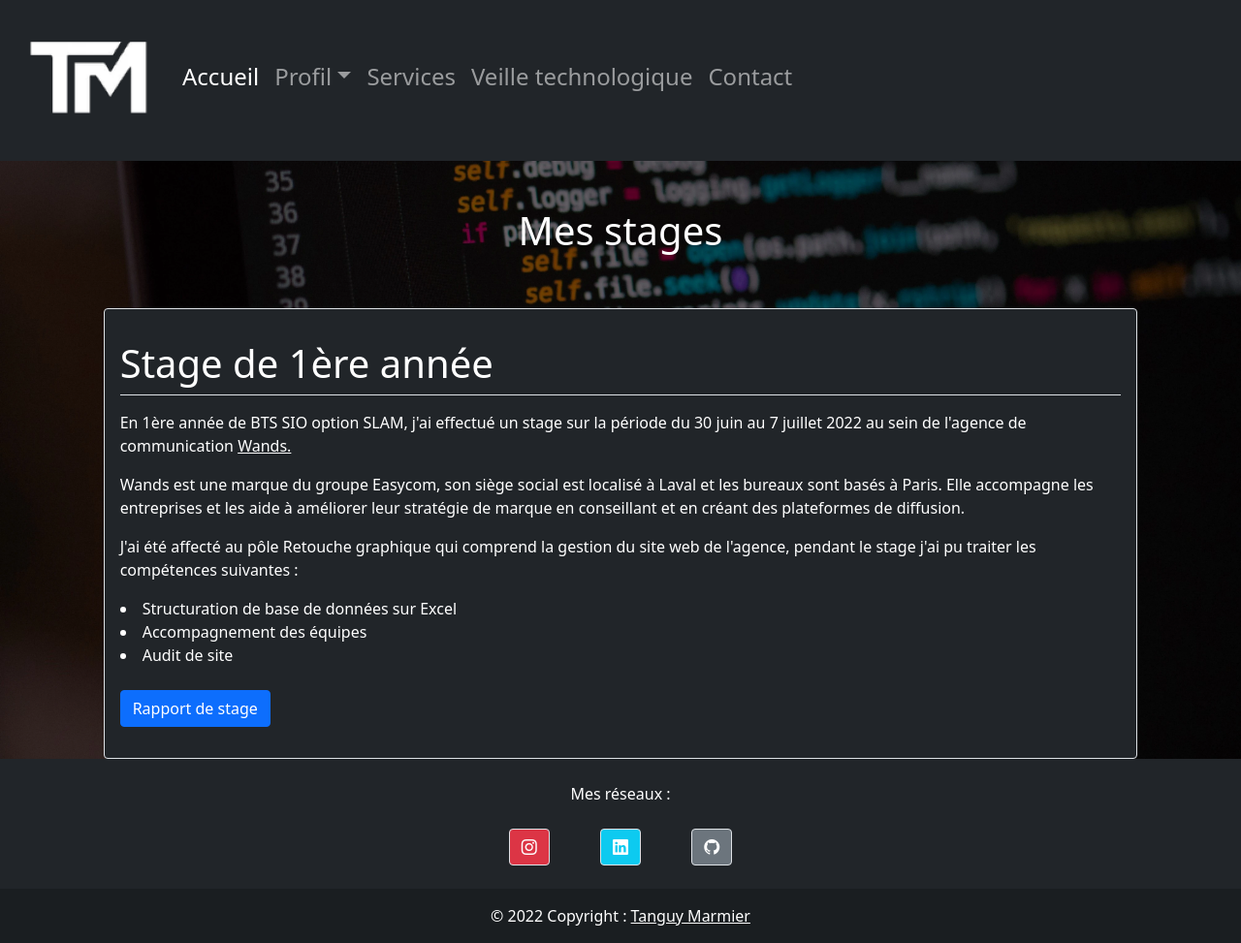
After one commit to tanguym77/portfolio, a PHP site: page /stages.php in a window 1280 px wide. The commit adds this page. Shown: the whole page at 97% size. Run offline with PHP 8.4, Linux system fonts and the light colour scheme; some libraries are stand-ins or nearby versions.

Commit message:
ajout stages

```diff
--- /dev/null
+++ b/stages.php
@@ -0,0 +1,34 @@
+<?php
+    include 'vue/header.php';
+?>
+
+<section style="background: url(images/background.webp); background-size: cover; background-position: center; background-attachment: fixed; min-height:70vh">
+    <div>
+        <!-- TITLE -->
+        <div class="row w-100 mx-auto text-white text-center pt-5 m-0">
+            <h1>Mes stages</h1>
+        </div>
+
+        <!-- Présentation -->
+        <div class="row w-100 mx-auto d-flex justify-content-center pt-5">
+            <div class="col-md-10 border rounded text-white bg-dark p-3">
+                <p> <h1 class="pb-2 border-bottom">Stage de 1ère année</h1> </p>
+
+                <p> En 1ère année de BTS SIO option SLAM, j'ai effectué un stage sur la période du 30 juin au 7 juillet 2022 au sein de l'agence de communication <a href="https://wandsparis.com/" class="text-white" target="_blank">Wands.</a> </p>
+                <p> Wands est une marque du groupe Easycom, son siège social est localisé à Laval et les bureaux sont basés à Paris. Elle accompagne les entreprises et les aide à améliorer leur stratégie de marque en conseillant et en créant des plateformes de diffusion. </p>
+                <p>J'ai été affecté au pôle Retouche graphique qui comprend la gestion du site web de l'agence, pendant le stage j'ai pu traiter les compétences suivantes :</p>
+                <li>Structuration de base de données sur Excel</li>
+                <li>Accompagnement des équipes</li>
+                <li>Audit de site</li>
+                <br>
+                <p><a class="text-white btn btn-primary" href="files/Rapport_de_stage_MARMIER_Tanguy_WANDS.pdf" target="_blank">Rapport de stage</a></p>
+            </div>
+        </div>
+
+</section>
+
+</body>
+
+<?php
+    include 'vue/footer.php'
+?>
--- a/vue/header.php
+++ b/vue/header.php
@@ -57,6 +57,7 @@
                         <li><a class="dropdown-item" href="competences.php">Compétences</a></li>
                         <li><a class="dropdown-item" href="projets.php">Projets</a></li>
                         <div class="dropdown-divider"></div>
+                        <li><a class="dropdown-item" href="stages.php">Stages</a></li>
                         <li><a class="dropdown-item" href="files/CV_Tanguy_MARMIER.pdf" target="_blank">Curriculum vitae</a></li>
                         </ul>
                     </li>
```
Also changed, not shown: 1 other file.
